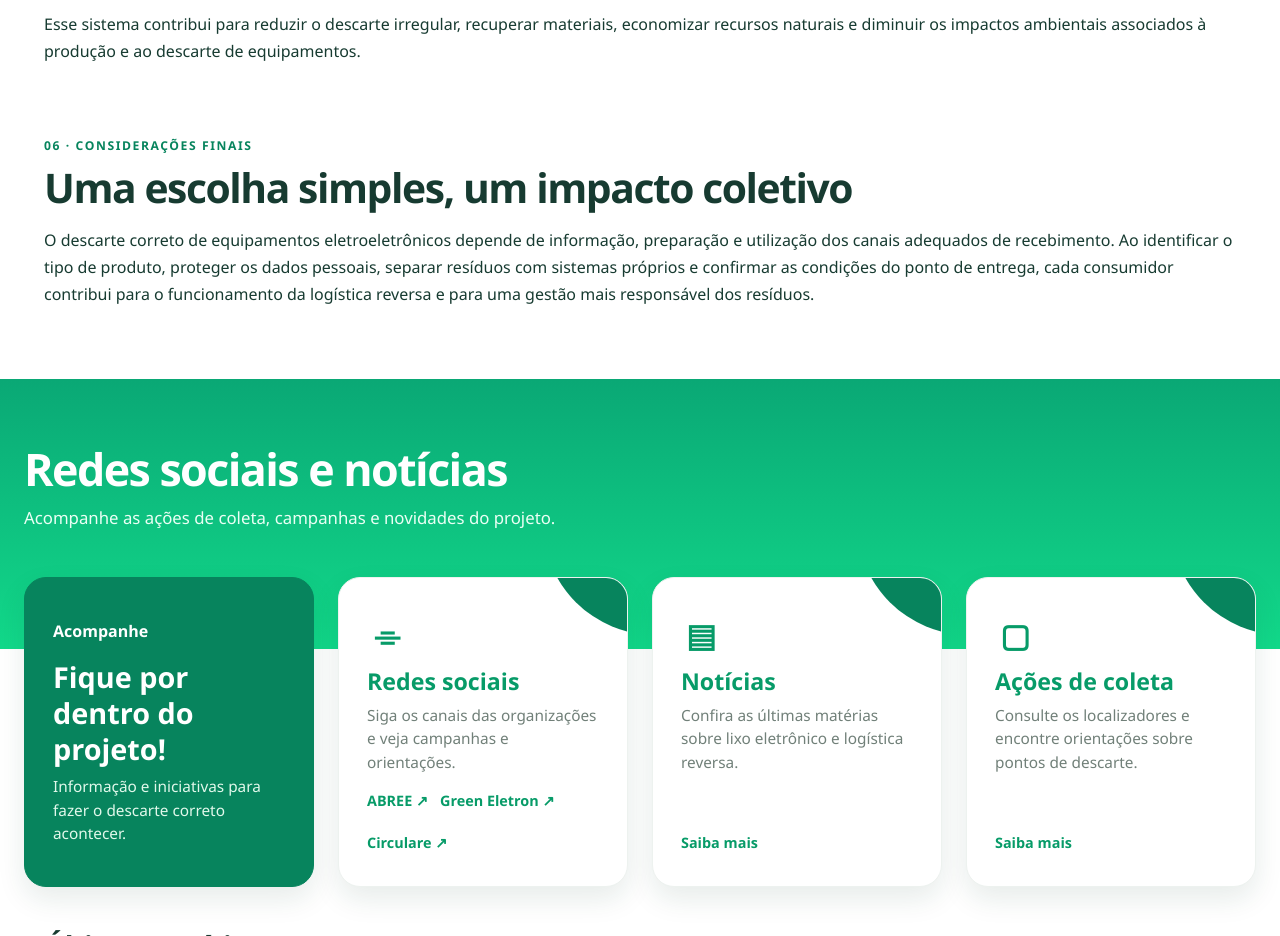
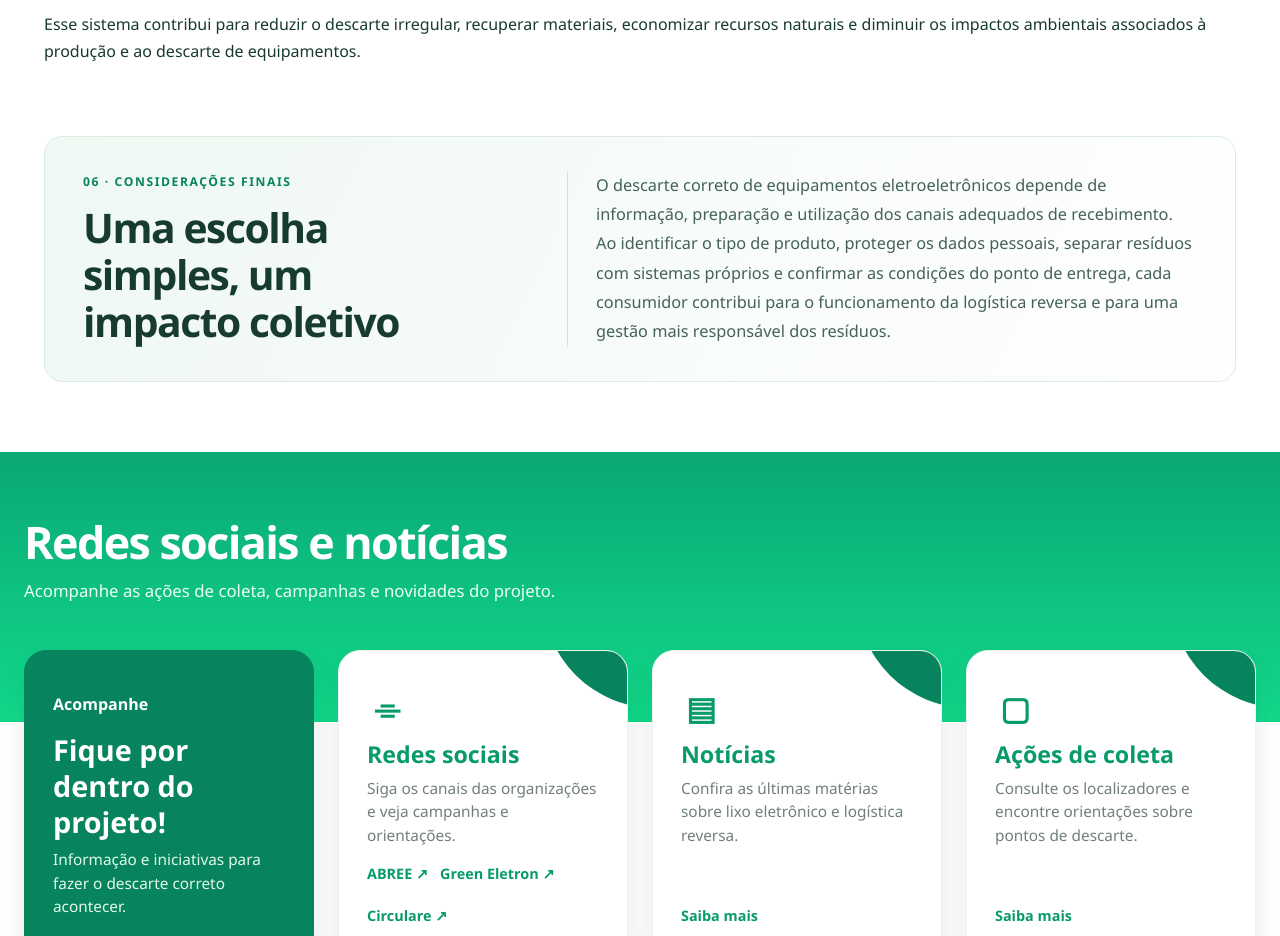
Before and after one commit to LuanDaniel021/turbo-octo-fiesta, a plain HTML site: page public/index.html in a window 1280 px wide. Shown: the part 5501-6437 px from the top of the page. Drawn offline with nearby package versions, Linux system fonts and the light colour scheme.

Commit message:
Experimenta fechamento horizontal nas considerações finais

```diff
--- a/public/styles.css
+++ b/public/styles.css
@@ -718,3 +718,47 @@ footer .inner { position: relative; }
 @media (max-width: 899px) {
   .quick-overview { display: block; }
 }
+
+/* EXPERIMENTO 3 — considerações finais em formato de fechamento */
+@media (min-width: 900px) {
+  #consideracoes {
+    display: grid;
+    grid-template-columns: minmax(260px, .8fr) minmax(0, 1.2fr);
+    column-gap: clamp(32px, 5vw, 76px);
+    align-items: center;
+    padding: 34px 38px;
+    border: 1px solid #dcebe2;
+    border-radius: 18px;
+    background: linear-gradient(115deg, #eff8f3 0%, #ffffff 100%);
+  }
+
+  #consideracoes > .section-kicker,
+  #consideracoes > h2 {
+    grid-column: 1;
+  }
+
+  #consideracoes > h2 {
+    margin-bottom: 0;
+    max-width: 390px;
+  }
+
+  #consideracoes > p {
+    grid-column: 2;
+    grid-row: 1 / span 2;
+    margin: 0;
+    padding-left: 28px;
+    border-left: 1px solid #cfe5d7;
+    color: #456257;
+    font-size: 1.02rem;
+    line-height: 1.8;
+  }
+}
+
+@media (max-width: 899px) {
+  #consideracoes {
+    padding: 24px;
+    border: 1px solid #dcebe2;
+    border-radius: 16px;
+    background: #eff8f3;
+  }
+}
```
